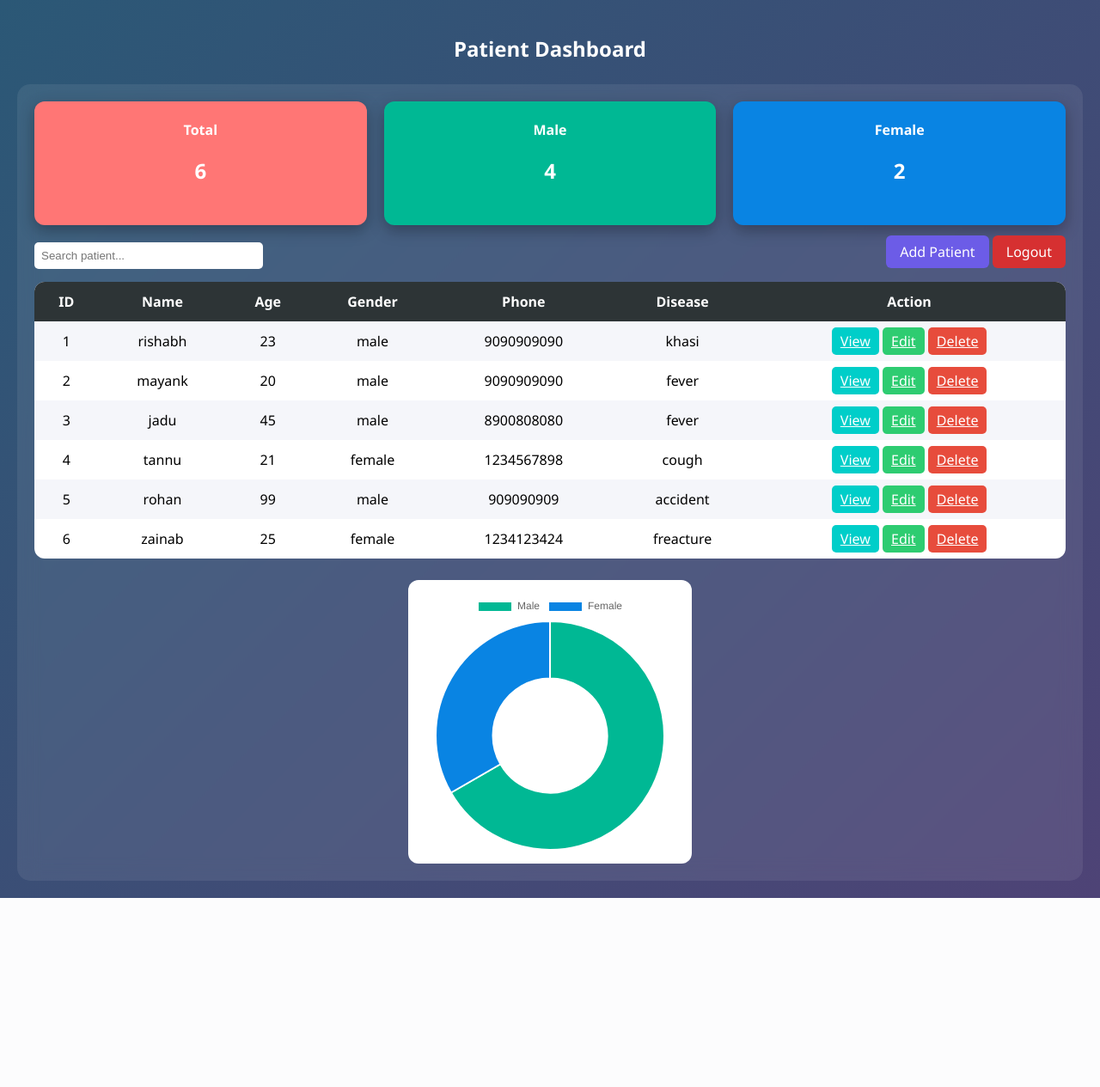
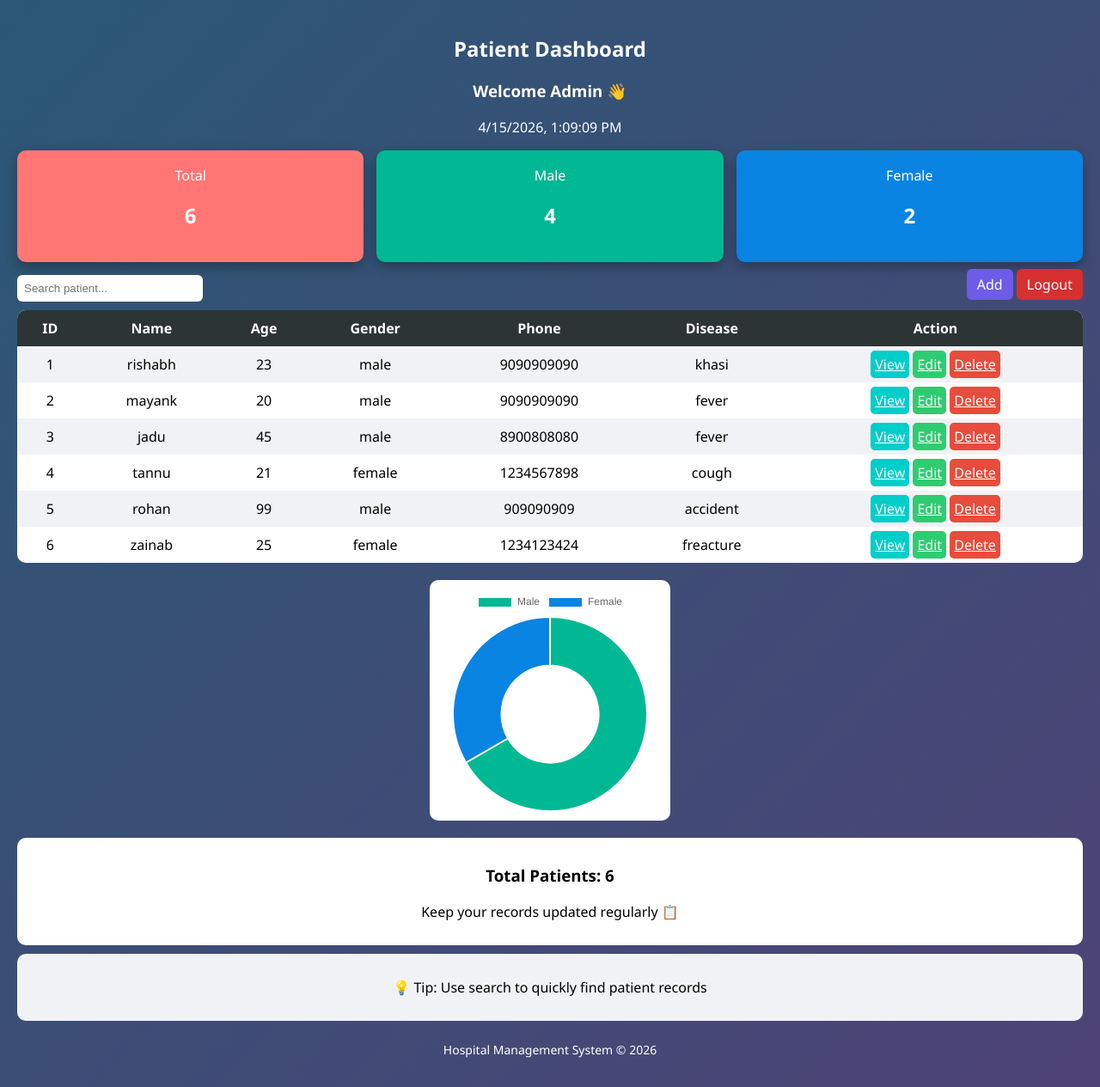
Before and after one commit to mayankdwivedi5051-commits/hospital-management-system, a Flask app: page /dashboard in a window 1280 px wide. Shown: the whole page at 86% size. Before the commit the page ends 1045 px from the top, so only its background shows below. Run offline with Flask 3, Linux system fonts and the light colour scheme; data comes from the database, SQL or seed files in the repository.

Commit message:
hospital advance features added

```diff
--- a/templates/dashboard.html
+++ b/templates/dashboard.html
@@ -2,6 +2,8 @@
 <html>
 <head>
 <title>Dashboard</title>
+
+<meta name="viewport" content="width=device-width, initial-scale=1.0">
 
 <style>
 body {
@@ -14,137 +16,164 @@ body {
 h2 {
     text-align: center;
     color: white;
-    margin-bottom: 25px;
 }
 
-.container {
-    background: rgba(255,255,255,0.08);
-    padding: 20px;
-    border-radius: 15px;
-    backdrop-filter: blur(12px);
+/* HEADER */
+.header{
+    text-align:center;
+    color:white;
+    margin-bottom:15px;
 }
 
+/* CARDS */
 .cards {
     display: flex;
-    gap: 20px;
-    margin-bottom: 20px;
+    gap: 15px;
+    margin-bottom: 15px;
 }
 
 .card {
     flex: 1;
-    padding: 22px;
-    border-radius: 12px;
+    padding: 18px;
+    border-radius: 10px;
     text-align: center;
     color: white;
-    font-weight: 600;
-    box-shadow: 0 6px 18px rgba(0,0,0,0.3);
+    box-shadow: 0 6px 15px rgba(0,0,0,0.3);
 }
 
 .total { background:#ff7675; }
 .male { background:#00b894; }
 .female { background:#0984e3; }
 
-.top-btns {
-    display: flex;
-    justify-content: space-between;
-    margin-bottom: 15px;
+/* TOP BAR */
+.top {
+    display:flex;
+    justify-content:space-between;
+    margin-bottom:10px;
+    flex-wrap:wrap;
 }
 
-.btn {
-    padding: 8px 16px;
-    color: white;
-    text-decoration: none;
-    border-radius: 6px;
+/* SEARCH */
+#search {
+    padding:8px;
+    border-radius:6px;
+    border:none;
+    width:200px;
 }
 
-.add { background: #6c5ce7; }
-.logout { background: #d63031; }
+/* BUTTONS */
+.btn {
+    padding:7px 12px;
+    border-radius:6px;
+    color:white;
+    text-decoration:none;
+}
 
-/* SEARCH */
-#searchInput {
-    padding:8px;
-    width:250px;
-    border-radius:5px;
-    border:none;
-    outline:none;
-}
+.add { background:#6c5ce7; }
+.logout { background:#d63031; }
 
 /* TABLE */
 .table-box {
-    background: white;
-    border-radius: 12px;
-    overflow: hidden;
+    background:white;
+    border-radius:10px;
+    overflow:hidden;
 }
 
 table {
-    width: 100%;
-    border-collapse: collapse;
+    width:100%;
+    border-collapse:collapse;
 }
 
 th, td {
-    padding: 12px;
-    text-align: center;
+    padding:10px;
+    text-align:center;
 }
 
 th {
-    background: #2d3436;
-    color: white;
+    background:#2d3436;
+    color:white;
 }
 
-tr:nth-child(even) {
-    background: #f5f6fa;
+tr:nth-child(even){
+    background:#f1f2f6;
 }
 
-/* ACTION BUTTONS */
-.view { background:#00cec9; padding:5px 10px; border-radius:5px; color:white; }
-.edit { background:#2ecc71; padding:5px 10px; border-radius:5px; color:white; }
-.delete { background:#e74c3c; padding:5px 10px; border-radius:5px; color:white; }
+/* ACTION */
+.view{background:#00cec9;padding:5px;border-radius:5px;color:white;}
+.edit{background:#2ecc71;padding:5px;border-radius:5px;color:white;}
+.delete{background:#e74c3c;padding:5px;border-radius:5px;color:white;}
 
 /* GRAPH */
-.chart-box {
-    margin-top: 25px;
-    background: white;
-    padding: 15px;
-    border-radius: 12px;
-    width: 300px;
-    margin-left: auto;
-    margin-right: auto;
+.chart {
+    margin-top:20px;
+    background:white;
+    padding:10px;
+    border-radius:10px;
+    width:260px;
+    margin-left:auto;
+    margin-right:auto;
+}
+
+/* BOTTOM SECTION */
+.extra{
+    margin-top:20px;
+    display:flex;
+    flex-direction:column;
+    gap:10px;
+}
+
+.box{
+    background:white;
+    padding:12px;
+    border-radius:10px;
+    text-align:center;
+}
+
+.tip{
+    background:#f1f2f6;
+    padding:12px;
+    border-radius:10px;
+    text-align:center;
+}
+
+.footer{
+    text-align:center;
+    color:white;
+    font-size:14px;
 }
 </style>
-
 </head>
 
 <body>
 
 <h2>Patient Dashboard</h2>
 
-<div class="container">
+<div class="header">
+<h3>Welcome Admin 👋</h3>
+<p id="time"></p>
+</div>
 
 <div class="cards">
-<div class="card total">
-Total<br><h2>{{ total }}</h2>
+<div class="card total">Total<br><h2>{{ total }}</h2></div>
+<div class="card male">Male<br><h2>{{ male }}</h2></div>
+<div class="card female">Female<br><h2>{{ female }}</h2></div>
 </div>
 
-<div class="card male">
-Male<br><h2>{{ male }}</h2>
+<div class="top">
+
+<input type="text" id="search" placeholder="Search patient...">
+
+<div>
+<a href="/register" class="btn add">Add</a>
+<a href="/logout" class="btn logout">Logout</a>
 </div>
 
-<div class="card female">
-Female<br><h2>{{ female }}</h2>
-</div>
-</div>
-
-<div class="top-btns">
-<input type="text" id="searchInput" placeholder="Search patient...">
-
-<div>
-<a href="/register" class="btn add">Add Patient</a>
-<a href="/logout" class="btn logout">Logout</a>
-</div>
 </div>
 
 <div class="table-box">
-<table id="patientTable">
+
+<table id="table">
+
 <tr>
 <th>ID</th><th>Name</th><th>Age</th><th>Gender</th><th>Phone</th><th>Disease</th><th>Action</th>
 </tr>
@@ -166,10 +195,27 @@ Female<br><h2>{{ female }}</h2>
 {% endfor %}
 
 </table>
+
 </div>
 
-<div class="chart-box">
+<div class="chart">
 <canvas id="chart"></canvas>
+</div>
+
+<!-- 🔥 EXTRA BOTTOM SECTION -->
+<div class="extra">
+
+<div class="box">
+<h3>Total Patients: {{ total }}</h3>
+<p>Keep your records updated regularly 📋</p>
+</div>
+
+<div class="tip">
+<p>💡 Tip: Use search to quickly find patient records</p>
+</div>
+
+<div class="footer">
+<p>Hospital Management System © 2026</p>
 </div>
 
 </div>
@@ -177,6 +223,7 @@ Female<br><h2>{{ female }}</h2>
 <script src="https://cdn.jsdelivr.net/npm/chart.js"></script>
 
 <script>
+// GRAPH
 new Chart(document.getElementById('chart'), {
     type: 'doughnut',
     data: {
@@ -188,17 +235,21 @@ new Chart(document.getElementById('chart'), {
     }
 });
 
-/* SEARCH */
-document.getElementById("searchInput").addEventListener("keyup", function() {
-    let input = this.value.toLowerCase();
-    let rows = document.querySelectorAll("#patientTable tr");
+// SEARCH
+document.getElementById("search").addEventListener("keyup", function(){
+let val = this.value.toLowerCase();
+let rows = document.querySelectorAll("#table tr");
 
-    rows.forEach((row, index) => {
-        if(index === 0) return;
-        let text = row.innerText.toLowerCase();
-        row.style.display = text.includes(input) ? "" : "none";
-    });
+rows.forEach((row,i)=>{
+if(i==0)return;
+row.style.display = row.innerText.toLowerCase().includes(val) ? "" : "none";
 });
+});
+
+// TIME
+setInterval(()=>{
+document.getElementById("time").innerText = new Date().toLocaleString();
+},1000);
 </script>
 
 </body>
```
